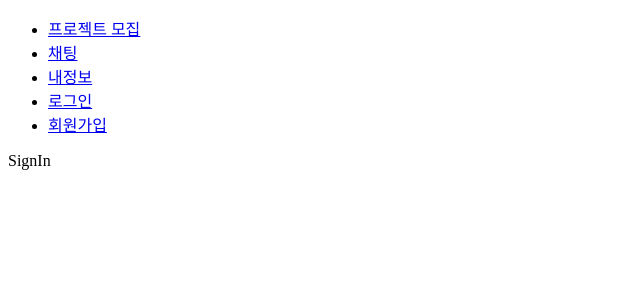
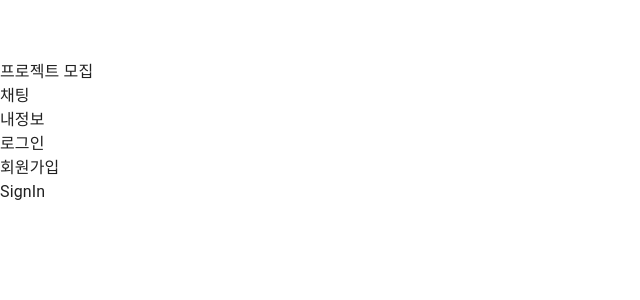
Before and after one commit to tnghgks/nextjsTestRepo, a Next.js app: page /auth/signIn in a window 1280 px wide. Shown: the top 300 px of the page, without its empty margins (0-640 px from the left). Built offline with nearby package versions, Linux system fonts and the light colour scheme.

Commit message:
design: Global CSS 추가 및 Normalize

```diff
--- a/src/pages/_app.tsx
+++ b/src/pages/_app.tsx
@@ -1,10 +1,13 @@
 import { Layout } from "@/components/Layout";
+import CssBaseline from "@mui/material/CssBaseline";
 import type { AppProps } from "next/app";
+import "@/styles/global.css";
 
 export default function App({ Component, pageProps }: AppProps) {
   return (
     <>
       <Layout>
+        <CssBaseline />
         <Component {...pageProps} />
       </Layout>
     </>
--- /dev/null
+++ b/src/styles/global.css
@@ -0,0 +1,20 @@
+* {
+  margin: 0;
+  padding: 0;
+}
+
+body {
+  padding-top: 60px;
+}
+a {
+  color: inherit;
+  text-decoration: none;
+}
+
+a:hover {
+  color: cyan;
+}
+
+a:visited {
+  color: inherit;
+}
```
